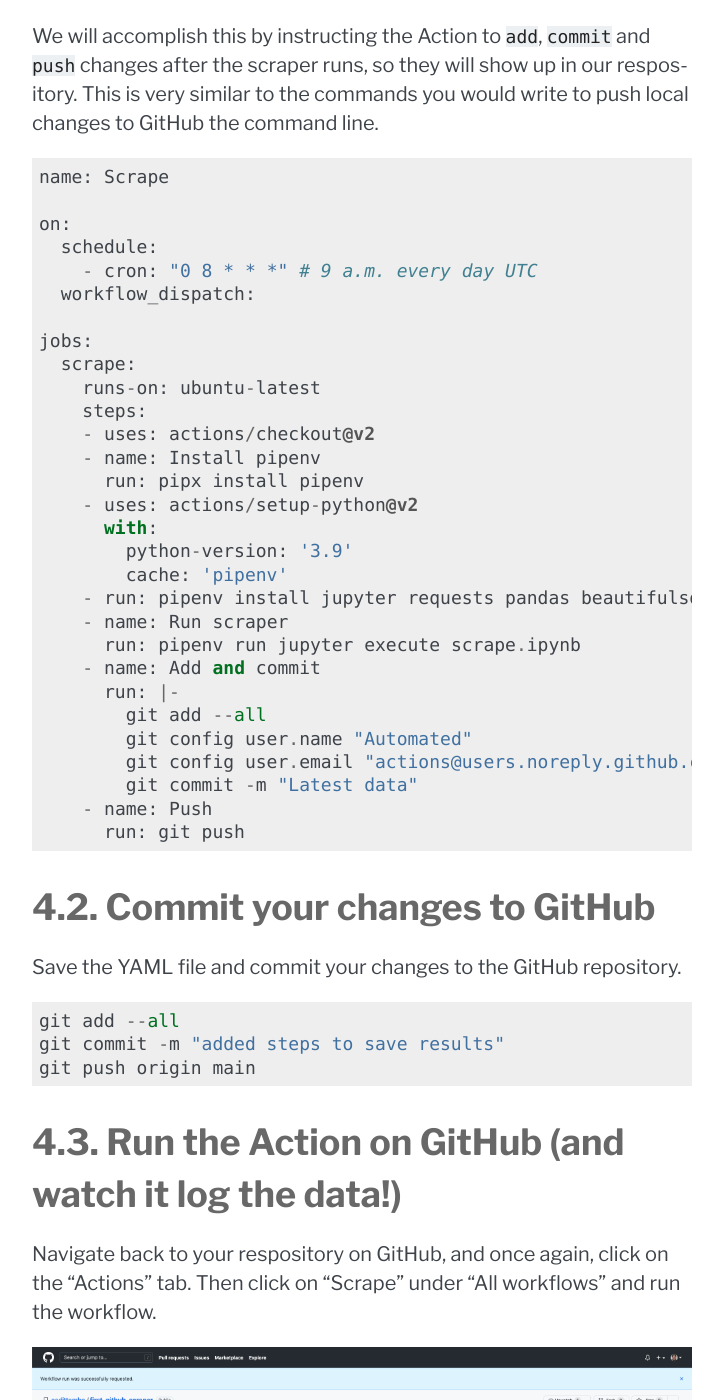
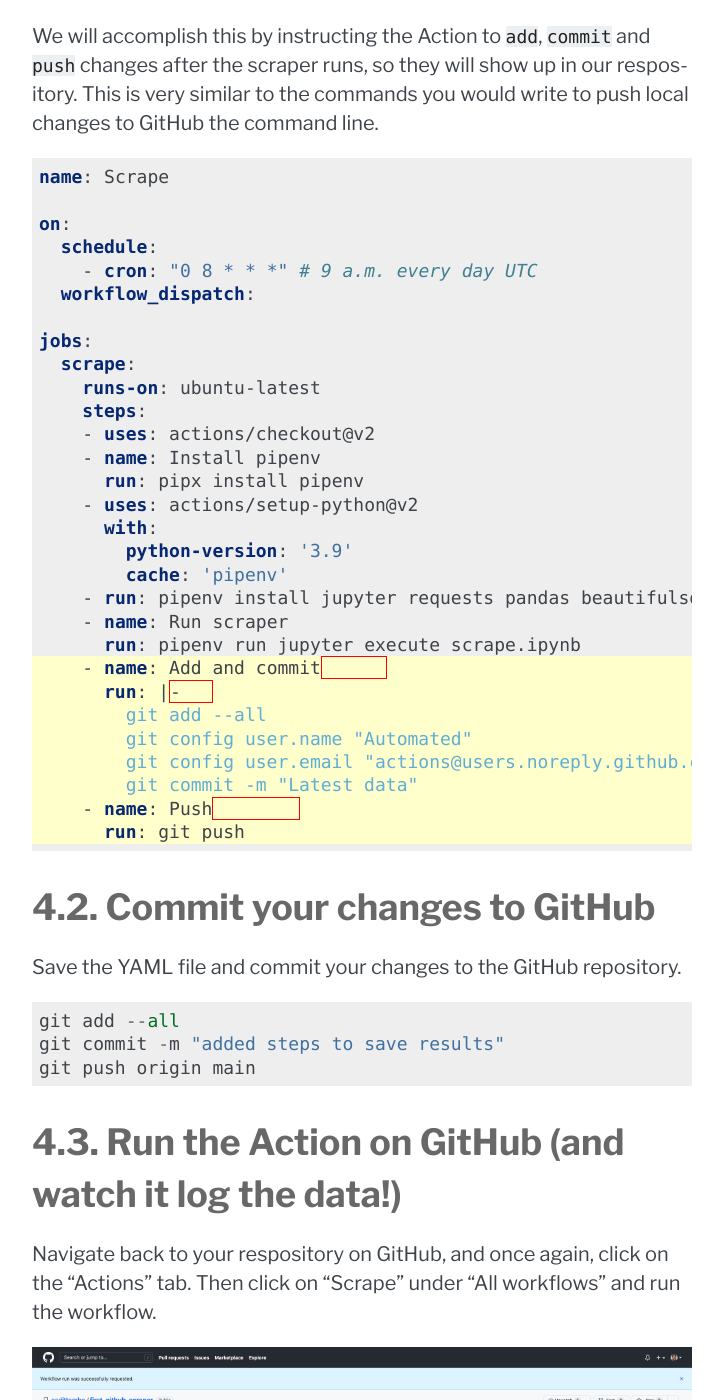
Before and after one commit to palewire/first-github-scraper, a Sphinx documentation site: the page built from docs/commit.md, in a window 1280 px wide and 1400 px high, scrolled down 743 px. Shown: the whole window, without its empty margins (388-1111 px from the left). Built offline with Sphinx 7.4.7, drawn with Linux system fonts in a browser that asks for light colours.

Commit message:
added highlighting to chapter 4

````diff
--- a/docs/commit.md
+++ b/docs/commit.md
@@ -18,7 +18,8 @@
 
 We will accomplish this by instructing the Action to `add`, `commit` and `push` changes after the scraper runs, so they will show up in our respository. This is very similar to the commands you would write to push local changes to GitHub the command line.
 
-```
+```{code-block} yaml
+:emphasize-lines: 22-29
 name: Scrape
 
 on:
````
